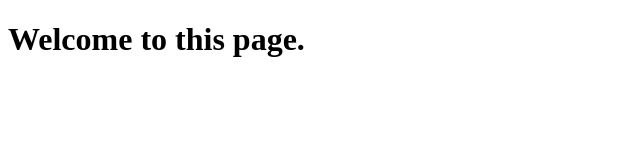
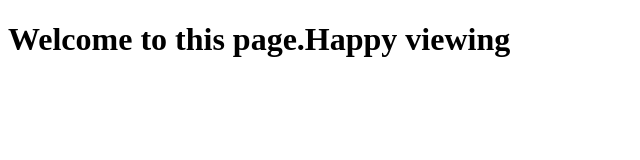
Before and after one commit to suvi7896/angJS, a plain HTML site: page index.html in a window 1280 px wide. Shown: the whole page, without its empty margins (0-640 px from the left). Drawn offline with Linux system fonts and the light colour scheme.

Commit message:
New version of web file

```diff
--- a/index.html
+++ b/index.html
@@ -5,6 +5,6 @@
     <title>Sample</title>
   </head>
   <body>
-    <h1>Welcome to this page.</h1>
+    <h1>Welcome to this page.Happy viewing</h1>
   </body>
 </html>
```
